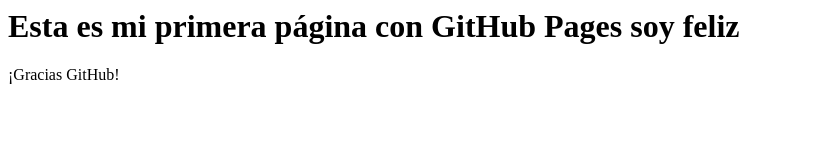
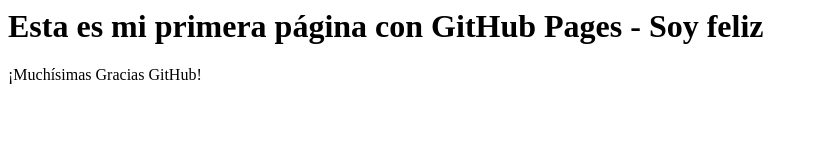
Before and after one commit to RamonEGA/myGibHub1912, a plain HTML site: page index.html in a window 1280 px wide. Shown: the whole page, without its empty margins (0-818 px from the left). Drawn offline with Linux system fonts and the light colour scheme.

Commit message:
Update index.html
Pequeño cambio

```diff
--- a/index.html
+++ b/index.html
@@ -1,6 +1,6 @@
 <html>
-<h1> Esta es mi primera página con GitHub Pages soy feliz </h1>
+<h1> Esta es mi primera página con GitHub Pages - Soy feliz </h1>
 
-<p>¡Gracias GitHub!</p>
+<p>¡Muchísimas Gracias GitHub!</p>
 
 </html>
```
